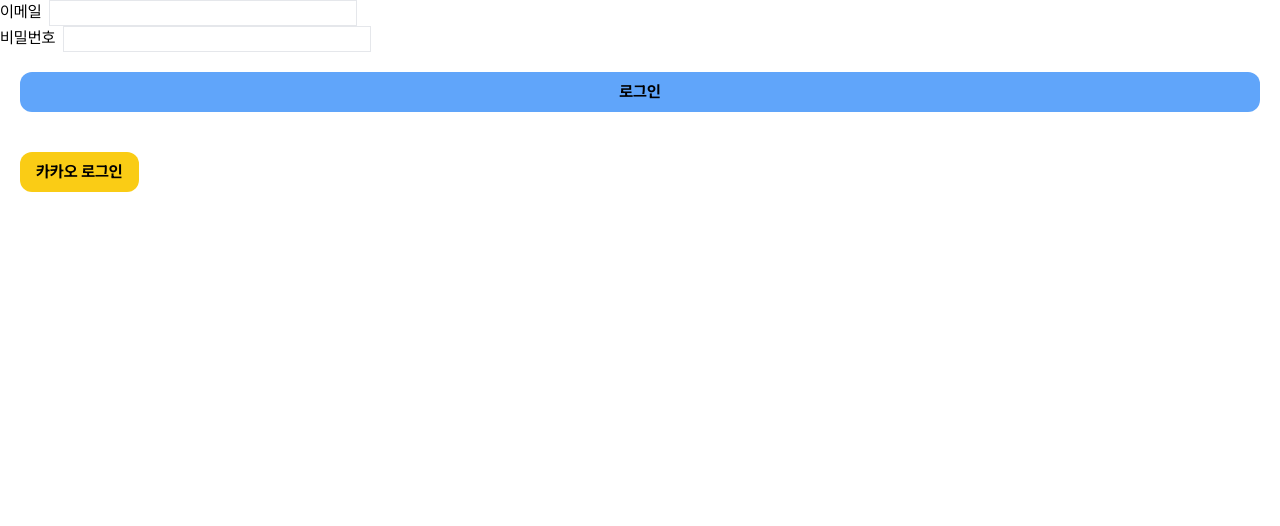
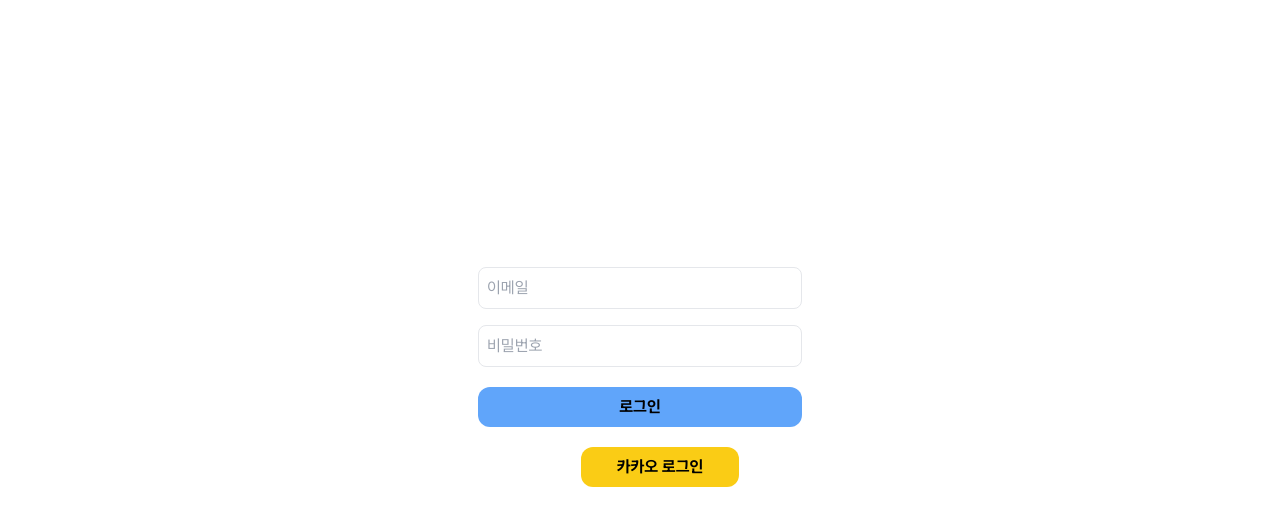
Before and after one commit to 2-PERSONULL/mfc-front, a Next.js app: page /signin in a window 1280 px wide. Shown: the top 526 px of the page. Built offline with nearby package versions, Linux system fonts and the light colour scheme.

Commit message:
feat: 로그인 UI 구성

```diff
--- a/src/app/(common)/(auth)/signin/page.tsx
+++ b/src/app/(common)/(auth)/signin/page.tsx
@@ -4,31 +4,37 @@ import { signIn } from '@/auth'
 
 export default function SignIn() {
   return (
-    <div>
+    <div className="relative flex flex-col items-center h-svh">
+      <div className="absolute flex flex-col items-center top-1/3">
         <form
-        className="flex flex-col"
+          className="flex flex-col items-center"
           action={async (formData) => {
             'use server'
 
             await signIn('credentials', formData)
           }}
         >
-        <div className="flex gap-2">
-          <p>이메일</p>
-          <input name="email" type="email" className="border" />
-        </div>
-        <div className="flex gap-2">
-          <p>비밀번호</p>
-          <input name="password" type="password" className="border" />
-        </div>
+          <input
+            name="email"
+            type="email"
+            placeholder="이메일"
+            className="border px-2 py-2 rounded-lg mb-4"
+          />
+          <input
+            name="password"
+            type="password"
+            placeholder="비밀번호"
+            className="border px-2 py-2 rounded-lg"
+          />
           <button
             type="submit"
-          className="bg-blue-400 text-black font-bold mx-5 my-5 py-2 px-4 rounded-xl"
+            className="bg-blue-400 text-black font-bold w-full mx-5 my-5 py-2 px-4 rounded-xl"
           >
             로그인
           </button>
         </form>
         <KakaoSignInButton />
       </div>
+    </div>
   )
 }
--- a/src/components/pages/auth/KakaoSignInButton.tsx
+++ b/src/components/pages/auth/KakaoSignInButton.tsx
@@ -12,7 +12,7 @@ export default function KakaoSignInButton() {
     >
       <button
         type="submit"
-        className="bg-yellow-400 text-black font-bold mx-5 my-5 py-2 px-4 rounded-xl"
+        className="bg-yellow-400 text-black w-full font-bold mx-5 py-2 px-4 rounded-xl"
       >
         카카오 로그인
       </button>
```
Also changed, not shown: 2 other files (tests, documents, lock files or other folders). Lines whose indentation alone changed are shown as unchanged.
